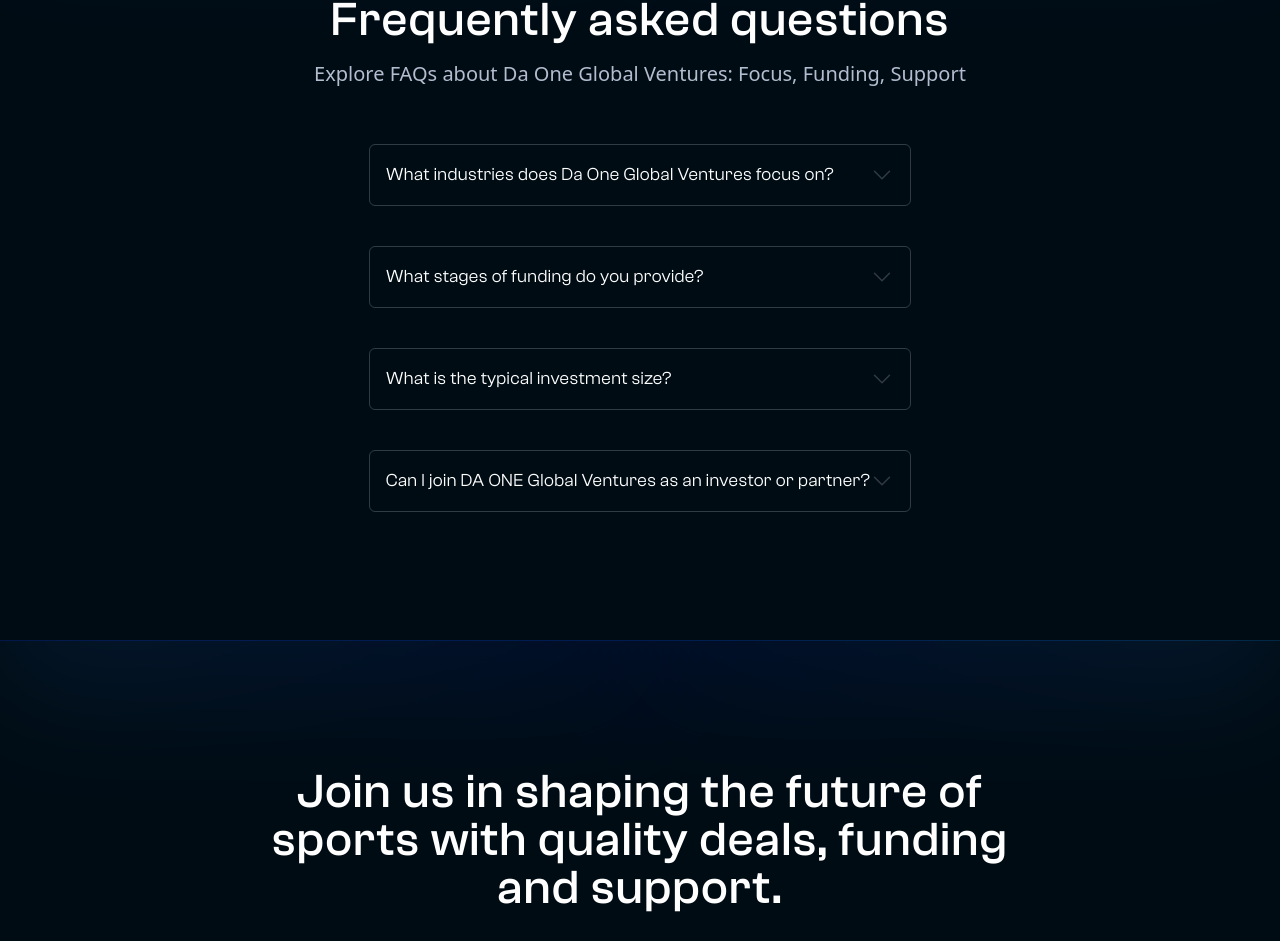
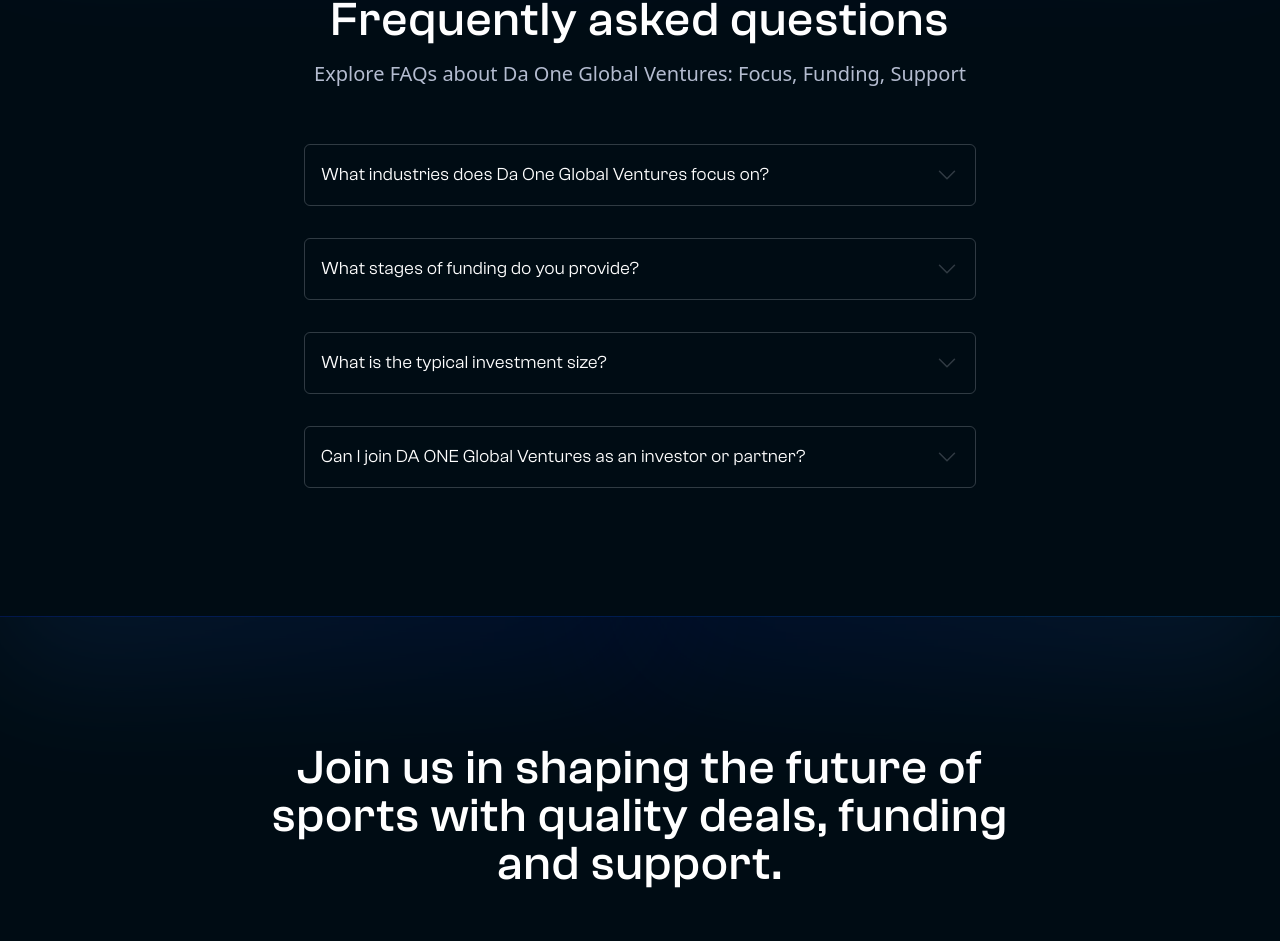
Before and after one commit to whatastorytech/daone, a SvelteKit app: page / in a window 1280 px wide. Shown: the part 3378-4319 px from the top of the page. Built offline with nearby package versions, Linux system fonts and the light colour scheme.

Commit message:
Fixed width and Added transitions

```diff
--- a/src/components/FAQ.svelte
+++ b/src/components/FAQ.svelte
@@ -1,27 +1,35 @@
 <script>
+	import { linear } from 'svelte/easing';
+	import { slide } from 'svelte/transition';
+	let options = { duration: 200, easing: linear };
+
 	import GradientDivider from '../components/GradientDivider.svelte';
 
 	let faqItems = [
 		{
-            question: "What industries does Da One Global Ventures focus on?",
-            answer: "We primarily focus on Sports, Esports, Sports Technology, Gaming, and Web3, investing in innovative startups that have the potential to disrupt these sectors.",
-            isOpen: false,
+			question: 'What industries does Da One Global Ventures focus on?',
+			answer:
+				'We primarily focus on Sports, Esports, Sports Technology, Gaming, and Web3, investing in innovative startups that have the potential to disrupt these sectors.',
+			isOpen: false
 		},
 		{
-            question: "What stages of funding do you provide?",
-            answer: "Our fund targets startups in various stages, including Seed and Series A rounds, supporting their growth and development.",
-            isOpen: false,
+			question: 'What stages of funding do you provide?',
+			answer:
+				'Our fund targets startups in various stages, including Seed and Series A rounds, supporting their growth and development.',
+			isOpen: false
 		},
 		{
-            question: "What is the typical investment size?",
-            answer: "The investment size varies depending on the stage and potential of the startup. We evaluate each opportunity on a case-by-case basis.",
-            isOpen: false,
+			question: 'What is the typical investment size?',
+			answer:
+				'The investment size varies depending on the stage and potential of the startup. We evaluate each opportunity on a case-by-case basis.',
+			isOpen: false
 		},
 		{
-            question: "Can I join DA ONE Global Ventures as an investor or partner?",
-            answer: "We’re always open to exploring new partnerships and collaborations. If you’re interested in joining us as an investor or partner, please get in touch with us through our website or email.",
-            isOpen: false,
-        },
+			question: 'Can I join DA ONE Global Ventures as an investor or partner?',
+			answer:
+				'We’re always open to exploring new partnerships and collaborations. If you’re interested in joining us as an investor or partner, please get in touch with us through our website or email.',
+			isOpen: false
+		}
 	];
 
 	function toggleAccordion(index) {
@@ -33,28 +41,45 @@
 <section class="py-16 md:py-24 lg:py-32 relative overflow-hidden">
 	<GradientDivider />
 	<div class="container mx-auto flex flex-col items-center gap-4">
-        <h2 class="text-white text-5xl font-medium font-cg tracking-wide">Frequently asked questions</h2>
-			<p class="text-xl">
-				Explore FAQs about Da One Global Ventures: Focus, Funding, Support
-			</p>
-        <dl class="mt-10 space-y-6 lg:space-y-10 [&>div]:border [&>div]:border-blue-50/20 [&>div]:rounded-md [&>div]:p-4">
+		<h2 class="text-white text-5xl font-medium font-cg tracking-wide">
+			Frequently asked questions
+		</h2>
+		<p class="text-xl">Explore FAQs about Da One Global Ventures: Focus, Funding, Support</p>
+		<dl
+			class="flex flex-col items-stretch mt-10 space-y-6 lg:space-y-8 [&>div]:border [&>div]:border-blue-50/20 [&>div]:rounded-md [&>div]:p-4 max-w-2xl w-full"
+		>
 			{#each faqItems as faqItem, index (faqItem.question)}
 				<div class="faq-item">
 					<dt>
-                        <button type="button" class="faq-ques flex w-full items-start justify-between text-left text-gray-900" on:click={() => toggleAccordion(index)}>
+						<button
+							type="button"
+							class="faq-ques flex w-full items-start justify-between text-left text-gray-900"
+							on:click={() => toggleAccordion(index)}
+						>
 							<span class="text-white text-lg font-cg tracking-wide">{faqItem.question}</span>
 							<span class="flex h-7 items-center">
-                                <svg class="w-6 h-6 text-blue-50/20" fill="none" viewBox="0 0 24 24" stroke-width="1.5"
-                                    stroke="currentColor">
-                                    <path class="{faqItem.isOpen ? 'chevronUpIcon' : 'chevronDownIcon'}" stroke-linecap="round" stroke-linejoin="round"
-                                    d="M19.5 8.25l-7.5 7.5-7.5-7.5" />
+								<svg
+									class="w-6 h-6 text-blue-50/20"
+									fill="none"
+									viewBox="0 0 24 24"
+									stroke-width="1.5"
+									stroke="currentColor"
+								>
+									<path
+										class={faqItem.isOpen ? 'chevronUpIcon' : 'chevronDownIcon'}
+										stroke-linecap="round"
+										stroke-linejoin="round"
+										d="M19.5 8.25l-7.5 7.5-7.5-7.5"
+									/>
 								</svg>
 							</span>
 						</button>
 					</dt>
-                    <dd class="{faqItem.isOpen ? 'toggle' : 'hidden'} mt-2">
+					{#if faqItem.isOpen}
+						<dd class="mt-2" transition:slide={{ ...options }}>
 							<p class="text-lg leading-7">{faqItem.answer}</p>
 						</dd>
+					{/if}
 				</div>
 			{/each}
 		</dl>
```
Lines whose indentation alone changed are shown as unchanged.
